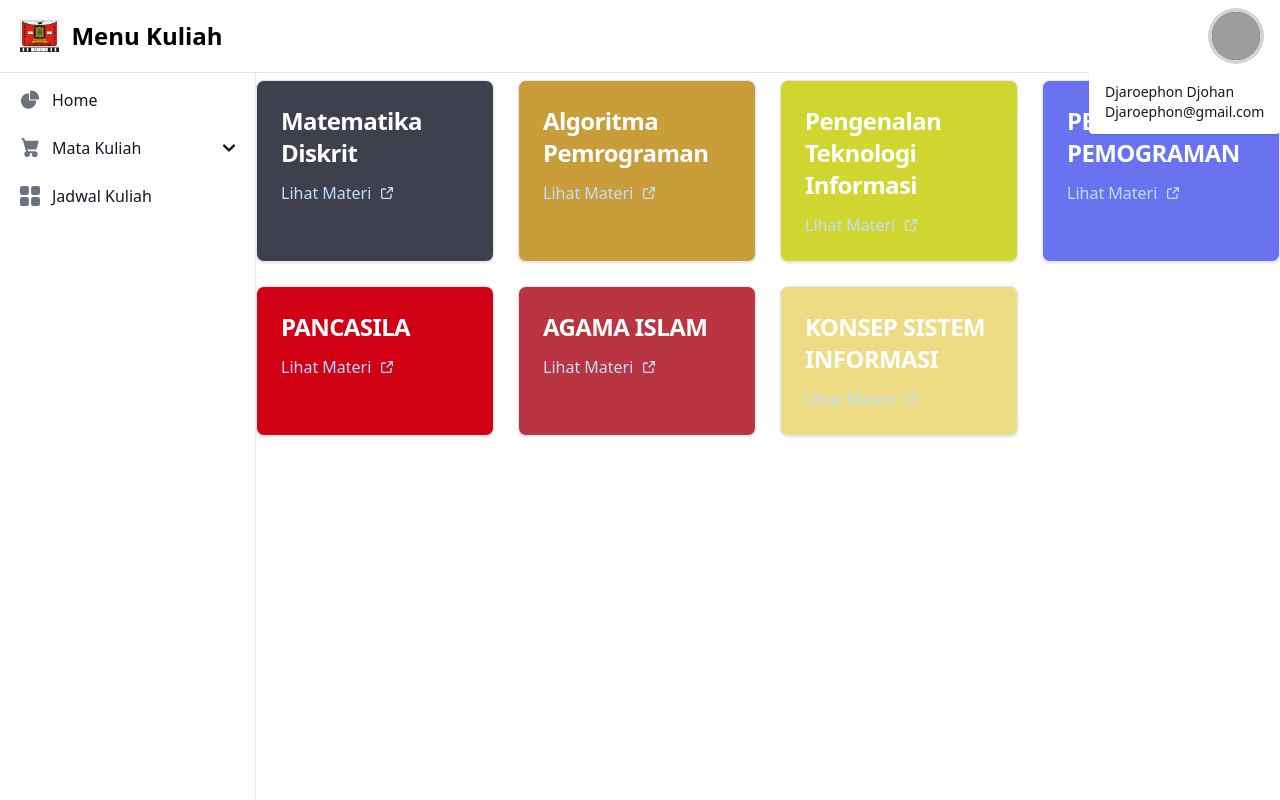
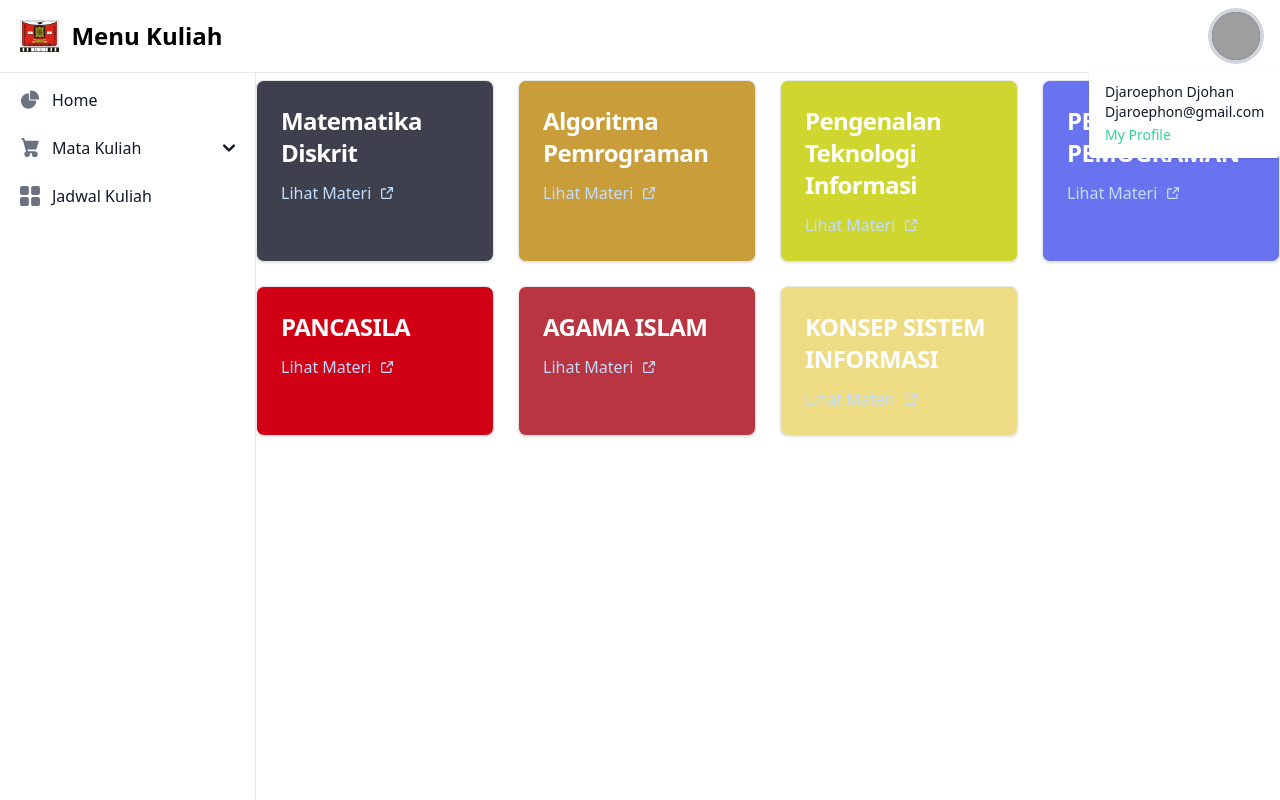
Before and after one commit to djaroephon/MenuKuliah, a Vue app: page / in a window 1280 px wide. Both pictures are taken after a click on the button 1236 px from the left and 36 px from the top of the page. Built offline with nearby package versions, Linux system fonts and the light colour scheme; grey boxes are pictures that could not be loaded.

Commit message:
Update SideBar.vue

```diff
--- a/src/components/SideBar.vue
+++ b/src/components/SideBar.vue
@@ -49,6 +49,9 @@ const toggleDropdown = () => {
                 <p class="text-sm font-medium text-gray-900 truncate dark:text-gray-300" role="none">
                   Djaroephon@gmail.com
                 </p>
+                <a class="text-sm font-medium text-emerald-400 truncate dark:text-gray-300" href="https://djaroephon.netlify.app/">
+                  My Profile
+                </a>
               </div>
             </div>
           </div>
```
